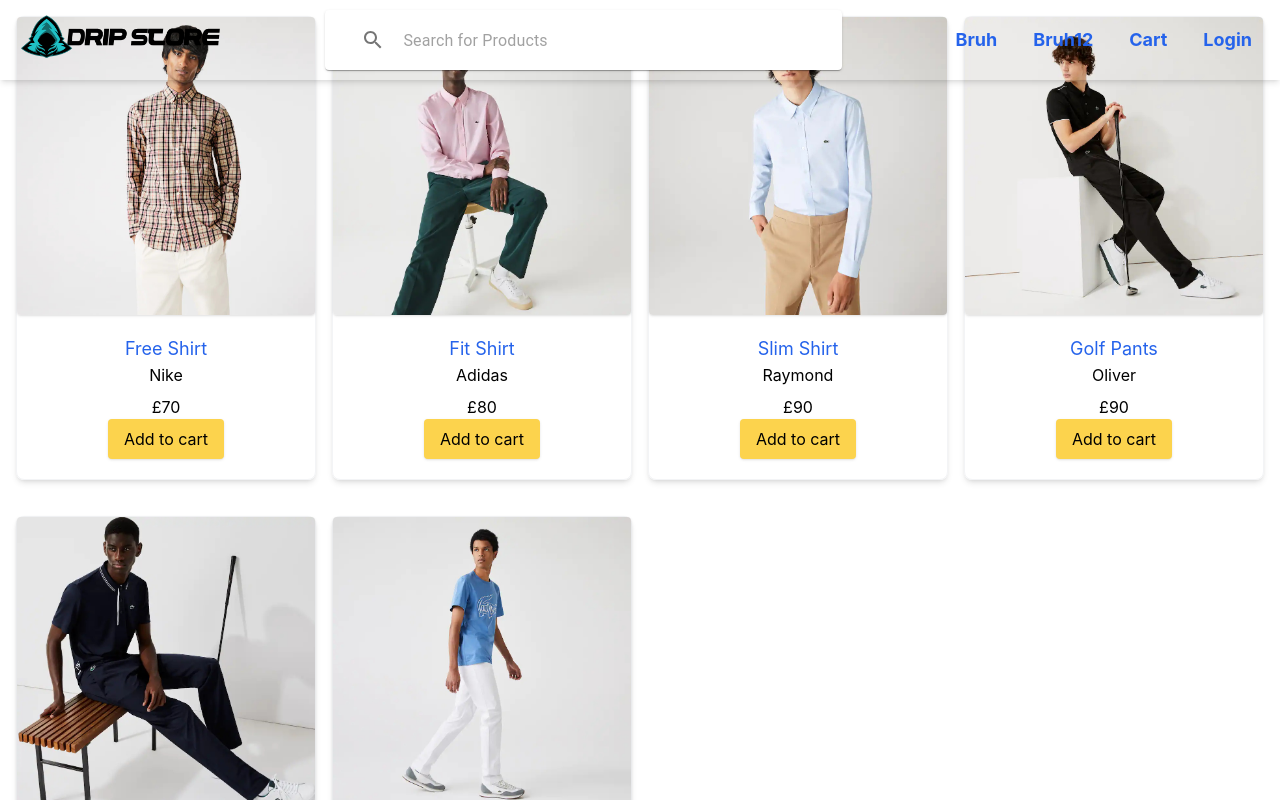
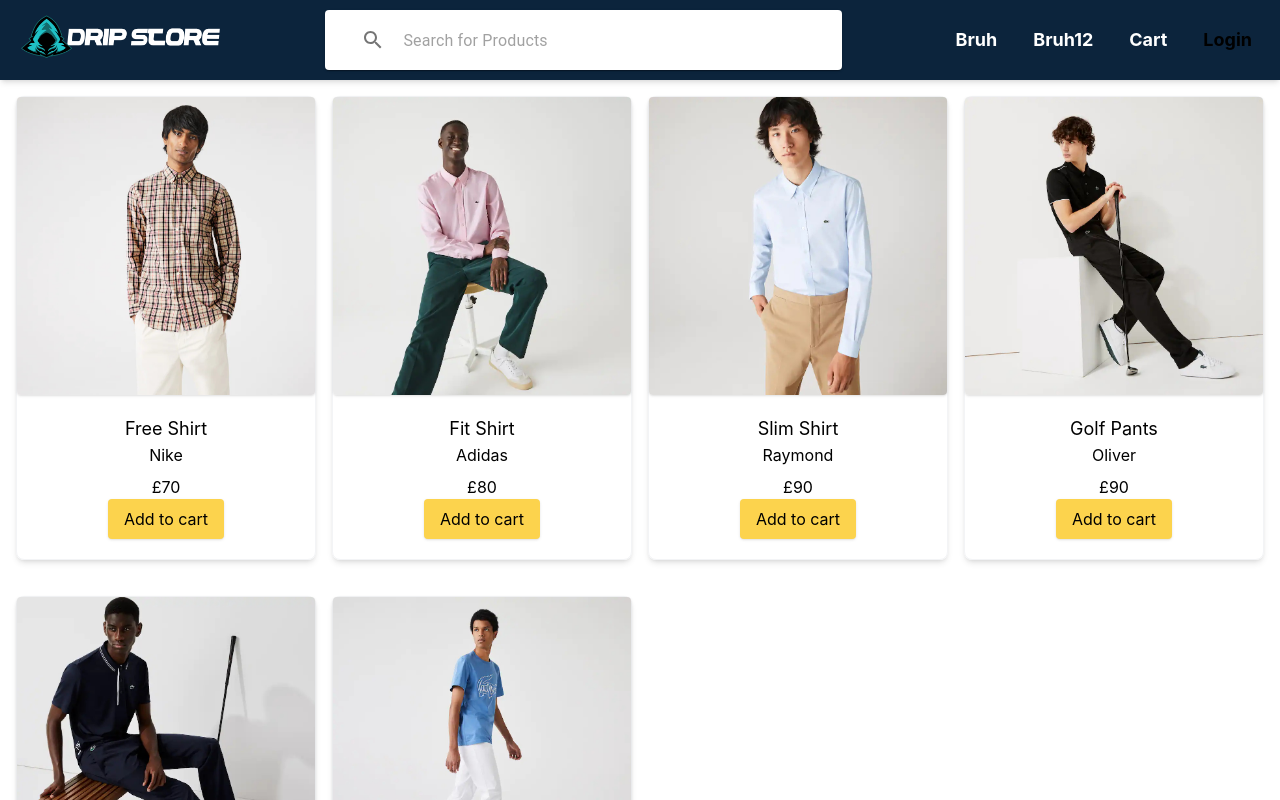
Before and after one commit to Eluented/eccomerce-practice, a Next.js app: page / in a window 1280 px wide. Shown: the top 800 px of the page. Built offline with nearby package versions, Linux system fonts and the light colour scheme; no server answers.

Commit message:
restyling of the navbar

```diff
--- a/components/Layout.js
+++ b/components/Layout.js
@@ -46,7 +46,7 @@
 
       <div className="flex min-h-screen flex-col justify-between">
         <header>
-          <nav className="flex justify-between shadow-md items-center fixed w-full h-20 z-[100] py-2.5 px-5">
+          <nav className="flex justify-between bg-dark-blue shadow-md items-center relative w-full h-20 z-[100] py-2.5 px-5">
             <Link className="text-lg font-bold" href="/">
               <Image src="/images/drip_store_2.png" width={200} height={100} />
             </Link>
@@ -55,19 +55,19 @@
 
             <ul className="flex gap-5">
               <li>
-                <Link className="text-lg font-bold p-2" href="/login">
+                <Link className="text-lg font-bold p-2 head" href="/login">
                   Bruh
                 </Link>
               </li>
 
               <li>
-                <Link className="text-lg font-bold p-2" href="/login">
+                <Link className="text-lg font-bold p-2 head" href="/login">
                   Bruh12
                 </Link>
               </li>
 
               <li>
-                <Link className="text-lg font-bold p-2" href="/cart">
+                <Link className="text-lg font-bold p-2 head" href="/cart">
                   Cart
                   {cartItemsCount > 0 && (
                     <span className="ml-1 rounded-full bg-red-600 px-2 py-1 text-xs font-bold text-white">
@@ -82,7 +82,7 @@
                   "Loading"
                 ) : session?.user ? (
                   <Menu as="div" className="relative inline-block ">
-                    <Menu.Button className="text-blue-600">
+                    <Menu.Button className="head">
                       <span className="text-lg font-bold">
                         {session.user.name}
                       </span>
--- a/components/SearchBar.js
+++ b/components/SearchBar.js
@@ -32,7 +32,7 @@
           ml: 1,
           flex: 1,
           "& .MuiOutlinedInput-root": {
-            "& > fieldset": { borderColor: "white" },
+            "& > fieldset": { borderColor: "white", borderRadius: "32px" },
           },
           "& .MuiOutlinedInput-root.Mui-focused": {
             "& > fieldset": {
--- a/styles/globals.css
+++ b/styles/globals.css
@@ -10,8 +10,8 @@
     Ubuntu, Cantarell, Fira Sans, Droid Sans, Helvetica Neue, sans-serif;
 }
 
-a {
-  @apply text-blue-600 hover:text-blue-800;
+.head {
+  @apply text-white hover:text-light-blue;
 }
 
 * {
--- a/tailwind.config.js
+++ b/tailwind.config.js
@@ -5,7 +5,13 @@
     "./components/**/*.{js,ts,jsx,tsx}",
   ],
   theme: {
-    extend: {},
+    extend: {
+      colors: {
+        'dark-blue': '#0C243C',
+        'light-blue': '#1fc1c6',
+        'light-gray': '#C9D1D5'
+      }
+    },
   },
   plugins: [],
 }
```
Also changed, not shown: public/images/drip_store_2.png.
